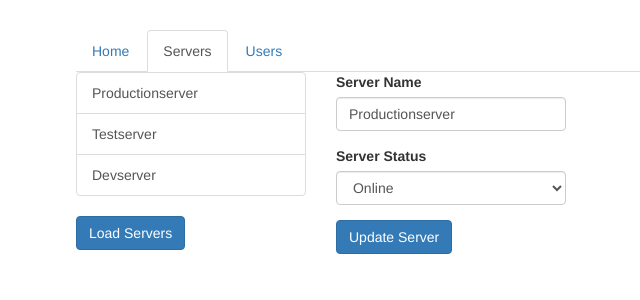
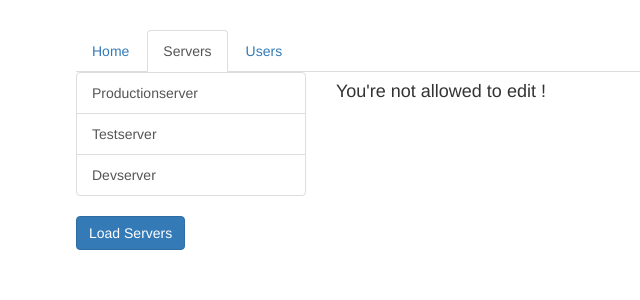
Before and after one commit to awtw/angular-routing, an Angular app: page /servers/1/edit in a window 1280 px wide. Shown: the top 300 px of the page, without its empty margins (189-829 px from the left). Built offline with nearby package versions, Linux system fonts and the light colour scheme.

Commit message:
using query parameters allowEdit

```diff
--- a/src/app/servers/edit-server/edit-server.component.html
+++ b/src/app/servers/edit-server/edit-server.component.html
@@ -1,3 +1,8 @@
+
+<h4 *ngIf="!allowEdit">
+	You're not allowed to edit !
+</h4>
+<div *ngIf="allowEdit">
 	<div class="form-group">
 	<label for="name">Server Name</label>
 	<input
@@ -19,3 +24,5 @@
 	<button
 	class="btn btn-primary"
 	(click)="onUpdateServer()">Update Server</button>
+
+</div>
--- a/src/app/servers/edit-server/edit-server.component.ts
+++ b/src/app/servers/edit-server/edit-server.component.ts
@@ -1,7 +1,7 @@
 import { Component, OnInit } from '@angular/core';
 
 import { ServersService } from '../servers.service';
-import { ActivatedRoute } from '@angular/router';
+import { ActivatedRoute, Params } from '@angular/router';
 
 @Component({
 	selector: 'app-edit-server',
@@ -12,13 +12,16 @@
 	server: { id: number; name: string; status: string };
 	serverName = '';
 	serverStatus = '';
+	allowEdit = false;
 
 	constructor(private serversService: ServersService, private route: ActivatedRoute) {}
 
 	ngOnInit() {
 		console.log(this.route.snapshot.queryParams);
 		console.log(this.route.snapshot.fragment);
-		this.route.queryParams.subscribe();
+		this.route.queryParams.subscribe((queryParams: Params) => {
+			this.allowEdit = queryParams['allowEdit'] === '1' ? true : false;
+		});
 		this.route.fragment.subscribe();
 		this.server = this.serversService.getServer(1);
 		this.serverName = this.server.name;
--- a/src/app/servers/server/server.component.html
+++ b/src/app/servers/server/server.component.html
@@ -1,2 +1,3 @@
 <h5>{{ server.name }}</h5>
 <p>Server status is {{ server.status }}</p>
+<button class="btn btn-primary" (click)="onEdit()">Edit Server</button>
--- a/src/app/servers/server/server.component.ts
+++ b/src/app/servers/server/server.component.ts
@@ -1,7 +1,7 @@
 import { Component, OnInit, OnDestroy } from '@angular/core';
 
 import { ServersService } from '../servers.service';
-import { ActivatedRoute, Params } from '@angular/router';
+import { ActivatedRoute, Params, Router } from '@angular/router';
 import { Subscription } from 'rxjs';
 
 @Component({
@@ -13,7 +13,7 @@
 	server: { id: number; name: string; status: string };
 	paramsSubscription: Subscription;
 
-	constructor(private serversService: ServersService, private route: ActivatedRoute) {}
+	constructor(private serversService: ServersService, private route: ActivatedRoute, private router: Router) {}
 
 	ngOnInit() {
 		const id = +this.route.snapshot.params['id'];
@@ -22,6 +22,9 @@
 			this.server = this.serversService.getServer(+params['id']);
 		});
 	}
+	onEdit() {
+		this.router.navigate([ 'edit' ], { relativeTo: this.route });
+	}
 	ngOnDestroy() {
 		this.paramsSubscription.unsubscribe();
 	}
--- a/src/app/servers/servers.component.html
+++ b/src/app/servers/servers.component.html
@@ -3,7 +3,7 @@
     <div class="list-group">
       <a
 	  [routerLink]="['/servers', server.id]"
-		[queryParams]="{allowEdit: '1'}"
+		[queryParams]="{allowEdit: server.id === 3 ? '1': '0'}"
 		fragement="loading"
         href="#"
         class="list-group-item"
```
Lines whose indentation alone changed are shown as unchanged.
